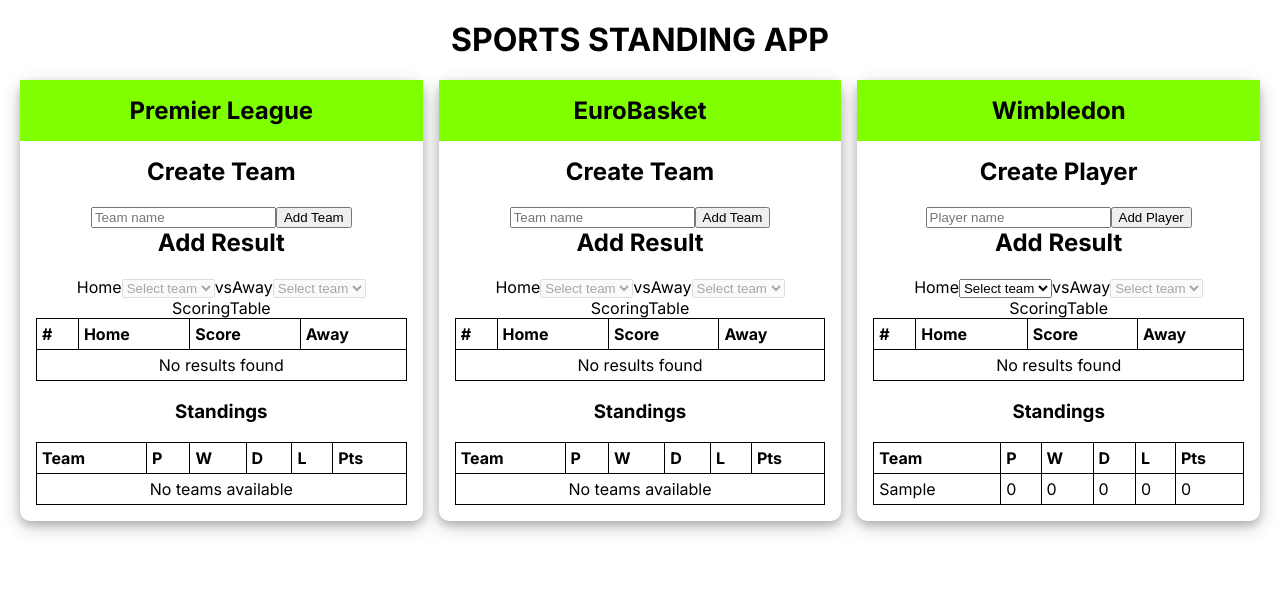
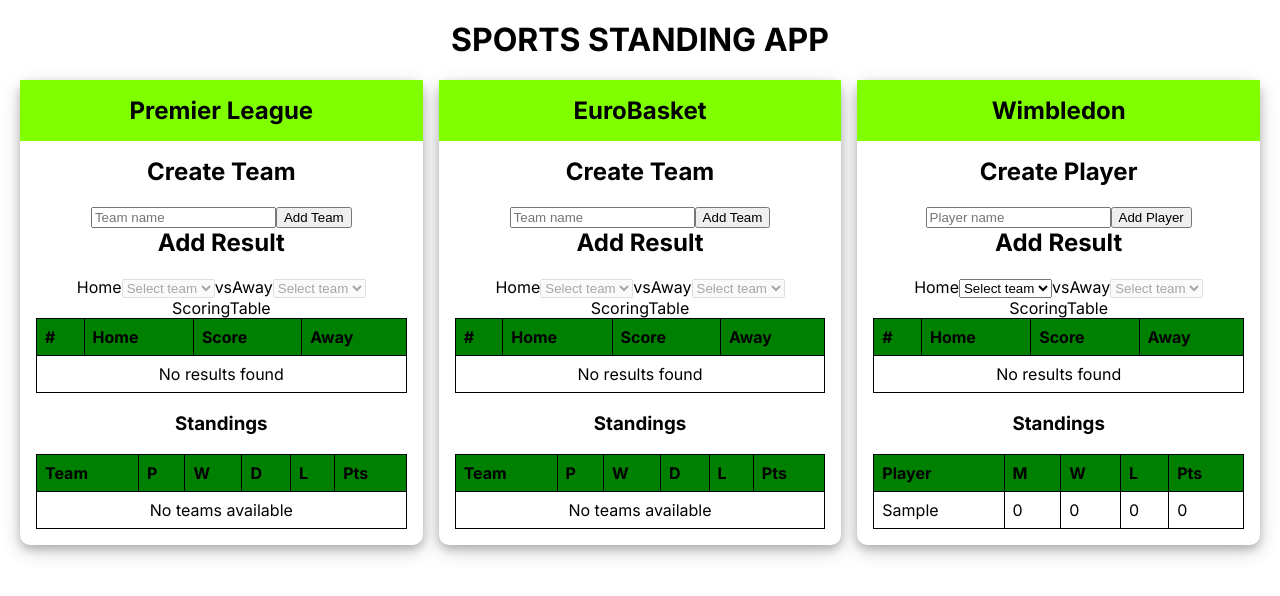
Before and after one commit to GintasBazys/sports_standing, a React (Vite) app: page / in a window 1280 px wide. Both pictures are taken after typing "Sample" into the empty fields and a click on the button "Add Player". Shown: the top 596 px of the page. Built offline with nearby package versions, Linux system fonts and the light colour scheme.

Commit message:
standings table translations + autoscroll test

```diff
--- a/src/app/components/tables/StandingsTable.tsx
+++ b/src/app/components/tables/StandingsTable.tsx
@@ -1,40 +1,100 @@
+import { useEffect, useRef, useCallback } from "react"
 import { useSelector } from "react-redux"
 import { selectStandings } from "@/features/participant-creator/participantsSlice.ts"
 import type { RootState } from "@/app/store"
+import type { LayoutSettings } from "@/app/types/tournament.ts"
+import { TEXT } from "@/app/constants/text.ts"
+import { ParticipantTypes } from "@/app/enumerators/participant.ts"
 
-export default function StandingsTable({ tournament }: { tournament: string }) {
+type Props = { tournament: string; settings: LayoutSettings }
+
+export default function StandingsTable({ tournament, settings }: Props) {
   const standings = useSelector((state: RootState) => selectStandings(state, tournament))
+
+  const isPlayersOnly = settings.showAddPlayer && !settings.showAddTeam
+  const translationKey: ParticipantTypes = isPlayersOnly ? ParticipantTypes.PLAYER : ParticipantTypes.TEAM
+
+  const visibleCols = {
+    played: settings.showPlayed,
+    wins: settings.showWins,
+    draws: settings.showDraws,
+    losses: settings.showLosses,
+    points: settings.showPoints
+  }
+
+  const colCount =
+    1 +
+    Number(visibleCols.played) +
+    Number(visibleCols.wins) +
+    Number(visibleCols.draws) +
+    Number(visibleCols.losses) +
+    Number(visibleCols.points)
+
+  const rowRefs = useRef<Map<string, HTMLTableRowElement>>(new Map())
+  const setRowRef = useCallback(
+    (id: string) => (el: HTMLTableRowElement | null) => {
+      if (el) {
+        rowRefs.current.set(id, el)
+      } else {
+        rowRefs.current.delete(id)
+      }
+    },
+    []
+  )
+
+  const prevIdsRef = useRef<Set<string>>(new Set(standings.map(r => r.id)))
+
+  useEffect(() => {
+    const currIds = new Set(standings.map(r => r.id))
+    const added: string[] = []
+
+    currIds.forEach(id => {
+      if (!prevIdsRef.current.has(id)) {
+        added.push(id)
+      }
+    })
+
+    if (added.length) {
+      const targetId = added[added.length - 1] ?? ""
+      const node = rowRefs.current.get(targetId)
+
+      node?.scrollIntoView({ behavior: "smooth", block: "nearest", inline: "nearest" })
+    }
+
+    prevIdsRef.current = currIds
+  }, [standings])
 
   return (
     <>
-      <h3>Standings</h3>
+      <h3>{TEXT.headings.standings}</h3>
       <div className="scrollable-x">
         <table>
           <thead>
             <tr>
-              <th>Team</th>
-              <th>P</th>
-              <th>W</th>
-              <th>D</th>
-              <th>L</th>
-              <th>Pts</th>
+              <th>{TEXT.headers.name[translationKey]}</th>
+              {visibleCols.played && <th>{TEXT.headers.played[translationKey]}</th>}
+              {visibleCols.wins && <th>{TEXT.headers.wins}</th>}
+              {visibleCols.draws && <th>{TEXT.headers.draws}</th>}
+              {visibleCols.losses && <th>{TEXT.headers.losses}</th>}
+              {visibleCols.points && <th>{TEXT.headers.points}</th>}
             </tr>
           </thead>
           <tbody>
-            {standings.map(team => (
-              <tr key={team.id}>
-                <td>{team.name}</td>
-                <td>{team.played}</td>
-                <td>{team.wins}</td>
-                <td>{team.draws}</td>
-                <td>{team.losses}</td>
-                <td>{team.points}</td>
+            {standings.map(row => (
+              <tr key={row.id} ref={setRowRef(row.id)}>
+                <td>{row.name}</td>
+                {visibleCols.played && <td>{row.played}</td>}
+                {visibleCols.wins && <td>{row.wins}</td>}
+                {visibleCols.draws && <td>{row.draws}</td>}
+                {visibleCols.losses && <td>{row.losses}</td>}
+                {visibleCols.points && <td>{row.points}</td>}
               </tr>
             ))}
+
             {standings.length === 0 && (
               <tr>
-                <td style={{ textAlign: "center" }} colSpan={6}>
-                  No teams available
+                <td style={{ textAlign: "center" }} colSpan={colCount}>
+                  {TEXT.empty[translationKey]}
                 </td>
               </tr>
             )}
--- a/src/assets/styles/theme/base.scss
+++ b/src/assets/styles/theme/base.scss
@@ -4,15 +4,32 @@
   width: 100%;
   min-width: 320px;
   border-collapse: collapse;
-  th, td {
+
+  thead th {
+    position: sticky;
+    top: 0;
+    background-color: green;
+  }
+
+  tbody tr:nth-child(even) {
+    background-color: #f9fafb;
+  }
+
+  tbody tr:nth-child(odd) {
+    background-color: #ffffff;
+  }
+
+  th,
+  td {
     border: 1px solid black;
-    padding: 5px;
+    padding: 0.5rem;
     text-align: left;
   }
 }
 
 .scrollable-x {
-  overflow-x: auto;
+  overflow: auto;
+  max-height: 22rem;
 }
 
 .grid {
--- a/src/assets/styles/theme/card.scss
+++ b/src/assets/styles/theme/card.scss
@@ -1,7 +1,4 @@
 .card {
-  display: flex;
-  flex-direction: column;
-  justify-content: space-between;
   text-align: center;
   border-radius: 10px;
   box-shadow: 0 4px 8px 0 rgba(0, 0, 0, 0.2), 0 6px 20px 0 rgba(0, 0, 0, 0.19);
```
